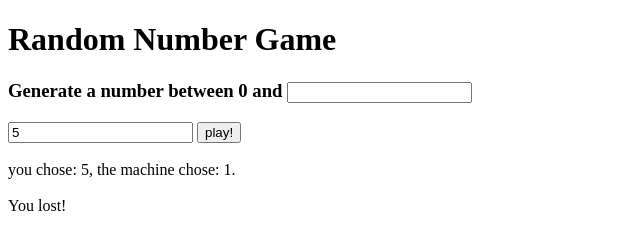
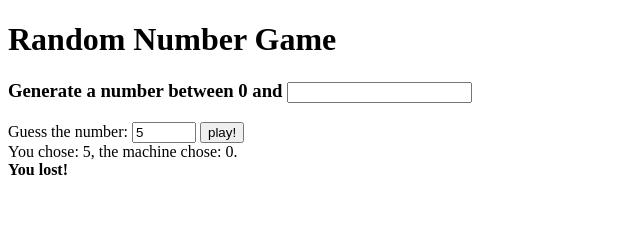
Before and after one commit to jj-2206/learn-JavaScript, a plain HTML site: page nomadcoder-challenge/index.html in a window 1280 px wide. Both pictures are taken after typing "5" into the empty fields and a click on the button "play!". Shown: the whole page, without its empty margins (0-640 px from the left). Drawn offline with Linux system fonts and the light colour scheme.

Commit message:
fix: Add answer day07-08
함수 내에서도 const resultSpan = result.querySelector('span');로 지정할
수 있다. 하나의 함수로 기능 구현..!
<label />은 눈에 익숙치 않다. 익혀둘 것.

```diff
--- a/nomadcoder-challenge/index.html
+++ b/nomadcoder-challenge/index.html
@@ -6,14 +6,19 @@
   </head>
   <body>
     <h1>Random Number Game</h1>
-    <form id="setNumber">
-      <h3>Generate a number between 0 and <input type="number" /></h3>
-    </form>
-    <form id="userNumber">
-      <input type="number" />
+    <div>
+      <h3 class="js-title">
+        Generate a number between 0 and <input id="max-number" type="number" />
+      </h3>
+    </div>
+    <form id="js-guess">
+      <!-- <button>태그를 클릭해 <input>태그의 내용을 submit(제출)하기 위해서는 <form>태그 내에 작성해야 합니다. -->
+      <label>Guess the number:</label>
+      <input type="number" max="200" min="5" />
       <button>play!</button>
     </form>
-    <br />
-    <div id="displayResult"></div>
+    <div id="js-result">
+      <span></span>
+    </div>
   </body>
 </html>
--- a/nomadcoder-challenge/main.js
+++ b/nomadcoder-challenge/main.js
@@ -1,40 +1,25 @@
-const setNumberForm = document.querySelector('#setNumber');
-const setNumberInput = document.querySelector('#setNumber input');
-const userNumberForm = document.querySelector('#userNumber');
-const userNumberInput = document.querySelector('#userNumber input');
-const userNumberBtn = document.querySelector('#userNumber button');
-const displayResult = document.querySelector('#displayResult');
+const guessForm = document.getElementById('js-guess');
+const result = document.getElementById('js-result');
+const maxNumber = document.getElementById('max-number');
 
-function numberSubmit(event) {
-  event.preventDefault();
-  const setNum = Number(setNumberInput.value);
-  // console.log(setNum, typeof setNum);
-}
-setNumberForm.addEventListener('submit', numberSubmit);
-
-function userNumberSubmit(event) {
-  event.preventDefault();
-  const userNum = Number(userNumberInput.value);
-  display(userNum);
-  // console.log(userNum, typeof userNum);
-}
-userNumberForm.addEventListener('submit', userNumberSubmit);
-
-function display() {
-  const userNum = Number(userNumberInput.value);
-  const setNum = Number(setNumberInput.value);
-  const randomNum = Math.floor(Math.random() * setNum + 1);
-  if (userNum === randomNum) {
-    displayResult.innerText = `you chose: ${userNum}, the machine chose: ${randomNum}.
-    \n You won!`;
-  } else
-    displayResult.innerText = `you chose: ${userNum}, the machine chose: ${randomNum}.
-  \n You lost!`;
+function handleGuessSubmit(e) {
+  e.preventDefault();
+  // 입력이 제출되며 브라우저가 초기화되는 고유 동작을 막기 위한 코드입니다.
+  const guessInput = guessForm.querySelector('input');
+  if (guessInput.value === '' && maxNumber === '') {
+    return;
+  } // guessInput과 maxNumber이 모두 입력이 없어 값이 비었을 땐 handleGuessSubmit함수를 빠져나옵니다.
+  const max = maxNumber.value;
+  const random = Math.ceil(Math.random() * max);
+  // Math.random()함수로 랜덤으로 숫자를 생성합니다. 이때 Math.random()은 0에서 1보다 작은 숫자를 생성하므로 숫자가 생성되는 범위는 max를 넘지 못합니다.
+  // 필요한 값은 정수 형태의 숫자이기 때문에 Math.ceil()함수를 통해 값을 올림하고 소수점 이하를 없애 줍니다.
+  // 여기서 버림이 아닌 올림을 하는 이유는 올림을 함으로써 max까지의 수를 얻을 수 있기 때문입니다.
+  const userGuess = parseInt(guessInput.value, 10);
+  // parseInt()함수는 문자열을 정수 형태로 바꿔주는 함수입니다. 맨 마지막의 10은 10진수로 변경하라는 의미입니다.
+  const resultSpan = result.querySelector('span');
+  resultSpan.innerHTML = `You chose: ${userGuess}, the machine chose: ${random}. <br/>
+  <strong>${userGuess === random ? 'You won!' : 'You lost!'}</strong>
+  `;
 }
 
-// function makeRandom() {
-//   const setNum = Number(setNumberInput.value);
-//   const randomNum = Math.floor(Math.random() * setNum + 1);
-//   // console.log(randomNum, typeof randomNum);
-// }
-// userNumberBtn.addEventListener('click', makeRandom);
+guessForm.addEventListener('submit', handleGuessSubmit);
```
